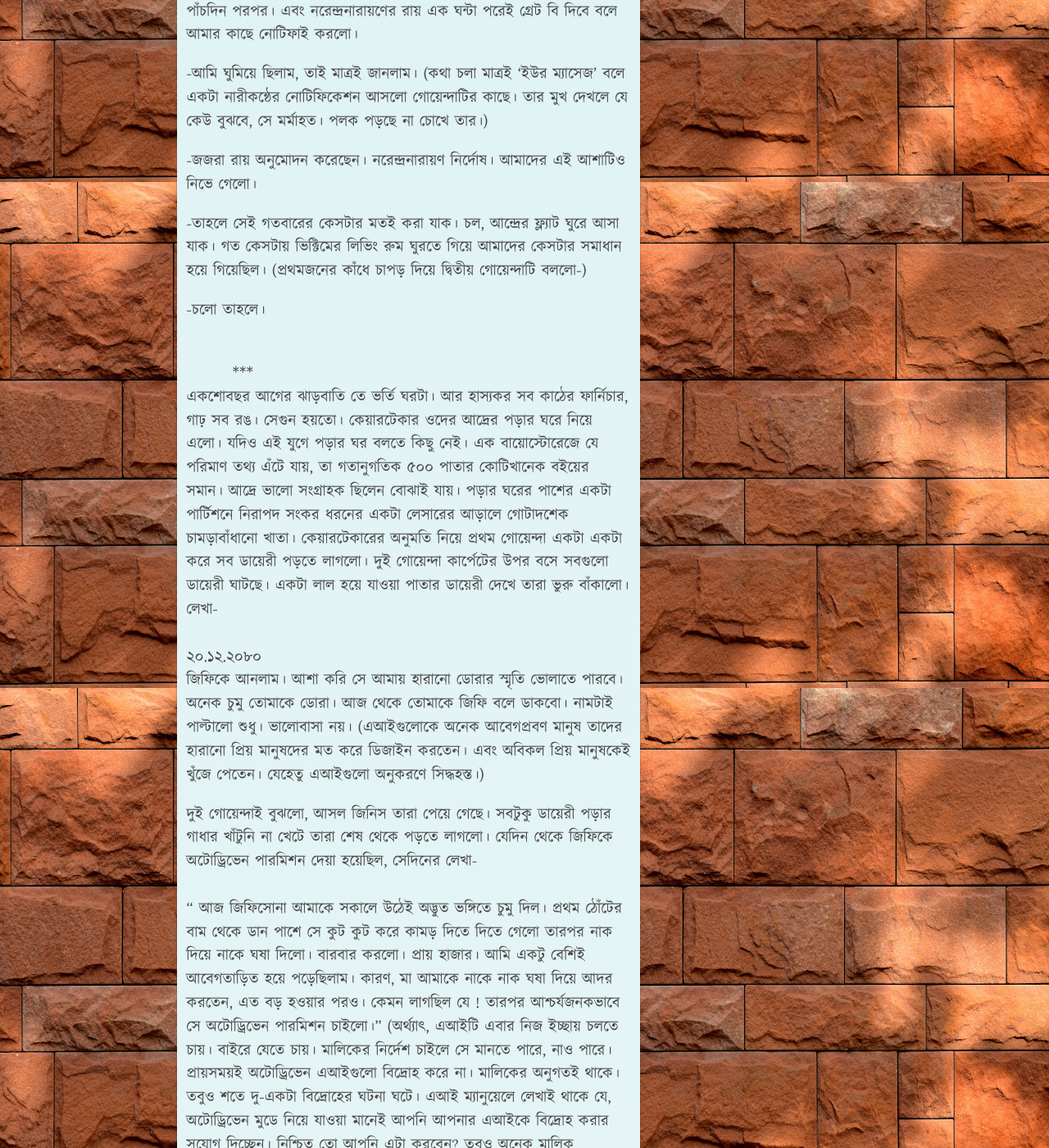
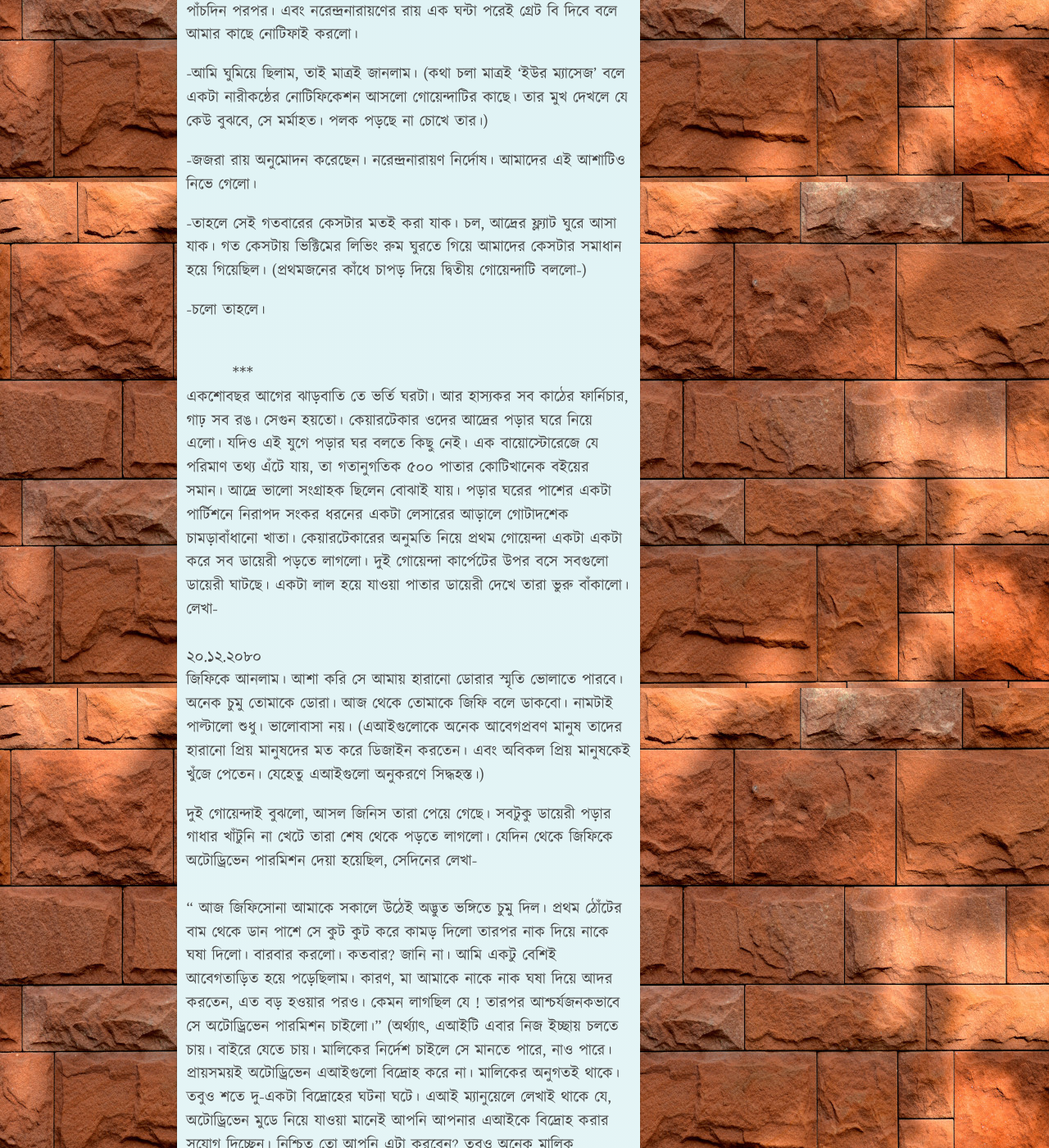
Before and after one commit to Emonshr/emonshr.github.io, a Jekyll site: the page built from _posts/2017-11-10-জিফি.markdown, in a window 1280 px wide and 1400 px high, scrolled down 3480 px. Shown: the whole window at 82% size. Built offline with Jekyll 4.4.1, drawn with Linux system fonts in a browser that asks for light colours; comment, search, counter and statistics services are not loaded; some of the changed text lies outside the part shown.

Commit message:
fixing typos/edits

```diff
--- a/_posts/2017-11-10-জিফি.markdown
+++ b/_posts/2017-11-10-জিফি.markdown
@@ -25,7 +25,7 @@
 
 -হু।
 
--কিন্তু, আমি তো দেখলাম -বাংলাদেশী মা ও রাশিয়ান বাবার ছেলে আন্দ্রে খুব সাধারন একজন লোক। গত দশ বছর সে একবারও স্পেসে যাওয়ার আবেদনও করেনি। অথচ, তার একাউন্টে যথেষ্ট কারেন্সি রয়েছে। (মনে করা হয় যে, টাকা থাকা সত্ত্বেও যারা স্পেসে ঘুরতে যায়না তারা বেশ আত্মনিয়ন্ত্রণ-সম্পন্ন মানুষ। সভ্য সমাজে যদিও তাদের নিয়ে নানান জোকস করা হয়, কিপ্টে বলে)
+-কিন্তু, আমি তো দেখলাম -বাংলাদেশী মা ও রাশিয়ান বাবার ছেলে আদ্রে খুব সাধারন একজন লোক। গত দশ বছর সে একবারও স্পেসে যাওয়ার আবেদনও করেনি। অথচ, তার একাউন্টে যথেষ্ট কারেন্সি রয়েছে। (মনে করা হয় যে, টাকা থাকা সত্ত্বেও যারা স্পেসে ঘুরতে যায়না তারা বেশ আত্মনিয়ন্ত্রণ-সম্পন্ন মানুষ। সভ্য সমাজে যদিও তাদের নিয়ে নানান জোকস করা হয়, কিপ্টে বলে)
 
 -তবে তার এআই গার্লফ্রেন্ডের খবর নিয়ে কি জানলে?
 
@@ -39,19 +39,19 @@
 
 -কি?
 
--আন্দ্রের এআই গার্লফ্রেন্ডটির কোরে এলএইচ কোডটি পাওয়া গেছে।
+-আদ্রের এআই গার্লফ্রেন্ডটির কোরে এলএইচ কোডটি পাওয়া গেছে।
 
 -ওইটা আবার কি জিনিস?
 
 -আরে ওইযে বছরের শুরুতে এআই গঠিত অপরাধ কমানোর জন্য
 
--মুমূর্ষ ব্যক্তিদের কাছ থেকে মৃত্যুর আগমুহূর্তে এআইয়ের কোরে যে কোড আপলোডের ব্যবস্থা করা হয়। যেখানে মালিক বলে দেন, আমার মৃত্যুর পেছনে আমার পোষ্য এআই-টি দায়ী না। আর এই কোডটি কোন মানুষের বায়োস্টোরেজ থেকেই আপলোড করা সম্ভব। যা রিরাইটেবল নয়, প্রতিটা মানুষের বায়োস্টোরেজের সিগনেচার ভিন্ন। সুতরাং জিফি এই অপরাধটি করে নি। তার কোর বিশ্লেষণ করে আন্দ্রের নিঁখুত সিগনেচার পাওয়া গেছে। (এ এমন এক যুগ যেখানে মানুষের শরীরের বিশেষ একটা অংশকে ইলেকট্রনিক্সের স্টোরেজের মত ব্যবহার করা যায় ও অন্যান্য ইলেকট্রনিক গ্যাজেটের সাথেও এই স্টোরেজ থেকে ডেটা আদানপ্রদান করা যায়। ব্যক্তি যদি চায়, তবে সে বায়োস্টোরেজের লিখিত ডেটা Un-rewritable করে দিতে পারে। ইলেকট্রনিক ডিভাইস গলিয়ে না ফেললে এটা ধ্বংস করা সম্ভব না। বায়োস্টোরেজের ডিজাইনার জন জে এই ডিজাইনের সম্পূর্ণ কোডটিই লুকিয়ে ফেলেছিলেন, যাতে কোন সরকার বা দুষ্কৃতিকারীরা এটার রাইট/রিড পারমিশন পরিবর্তন না করতে পারে। এটা বাইপাস করা (পাশ কাটানো) প্রায় অসম্ভব- এরকমই মনে করা হয়। কারণ এই স্টোরেজে একবার ভুল পাসওয়ার্ড চাপলেই তা লক হয়ে যায় ও শরীরের অন্য একটা অংশে বায়োস্টোরেজ বসাতে হয়। সবকিছু এখন বায়নারি থেকে কোয়ান্টাম ভিত্তিক করতে প্রস্তুতি নিচ্ছে মানুষেরা। তবুও এই ক্লাসিক প্রযুক্তিটি তার কাজ করে যাচ্ছে। )
+-মুমূর্ষ ব্যক্তিদের কাছ থেকে মৃত্যুর আগমুহূর্তে এআইয়ের কোরে যে কোড আপলোডের ব্যবস্থা করা হয়। যেখানে মালিক বলে দেন, আমার মৃত্যুর পেছনে আমার পোষ্য এআই-টি দায়ী না। আর এই কোডটি কোন মানুষের বায়োস্টোরেজ থেকেই আপলোড করা সম্ভব। যা রিরাইটেবল নয়, প্রতিটা মানুষের বায়োস্টোরেজের সিগনেচার ভিন্ন। সুতরাং জিফি এই অপরাধটি করে নি। তার কোর বিশ্লেষণ করে আদ্রের নিঁখুত সিগনেচার পাওয়া গেছে। (এ এমন এক যুগ যেখানে মানুষের শরীরের বিশেষ একটা অংশকে ইলেকট্রনিক্সের স্টোরেজের মত ব্যবহার করা যায় ও অন্যান্য ইলেকট্রনিক গ্যাজেটের সাথেও এই স্টোরেজ থেকে ডেটা আদানপ্রদান করা যায়। ব্যক্তি যদি চায়, তবে সে বায়োস্টোরেজের লিখিত ডেটা Un-rewritable করে দিতে পারে। ইলেকট্রনিক ডিভাইস গলিয়ে না ফেললে এটা ধ্বংস করা সম্ভব না। বায়োস্টোরেজের ডিজাইনার জন জে এই ডিজাইনের সম্পূর্ণ কোডটিই লুকিয়ে ফেলেছিলেন, যাতে কোন সরকার বা দুষ্কৃতিকারীরা এটার রাইট/রিড পারমিশন পরিবর্তন না করতে পারে। এটা বাইপাস করা (পাশ কাটানো) প্রায় অসম্ভব- এরকমই মনে করা হয়। কারণ এই স্টোরেজে একবার ভুল পাসওয়ার্ড চাপলেই তা লক হয়ে যায় ও শরীরের অন্য একটা অংশে বায়োস্টোরেজ বসাতে হয়। সবকিছু এখন বায়নারি থেকে কোয়ান্টাম ভিত্তিক করতে প্রস্তুতি নিচ্ছে মানুষেরা। তবুও এই ক্লাসিক প্রযুক্তিটি তার কাজ করে যাচ্ছে। )
 
 -জিফি মানে এআইটা তাহলে নিশ্চিতভাবেই এই অপরাধটা করেনি।
 
 -না।
 
--তবে আন্দ্রে মৃত্যুর আগে যাদের সাথে যোগাযোগ করেছিল, তার ইলেকট্রনিক ডেটা সব সংগ্রহ করো।
+-তবে আদ্রে মৃত্যুর আগে যাদের সাথে যোগাযোগ করেছিল, তার ইলেকট্রনিক ডেটা সব সংগ্রহ করো।
 
 &nbsp;
         ***
@@ -63,13 +63,13 @@
 
 -সেটাই কথা। ইনভেস্টিগেশন থেমে থাকলে অপরাধীরা ক্লু লুপ্ত করার সব সুযোগ পেয়ে যাবে। (সরকারী কিছু কর্মকর্তা বাদে কারো কাছে চলমান বিচারের খবর প্রকাশ করা যেহেতু নিষেধ)
 
--এই কেসটি কোনদিকে মোড় নিচ্ছে আমি জানি না। এই দেখো, আন্দ্রের যোগাযোগের লগ। সে জিফি ঘরের বাইরে কোথাও গেলে জিফির সাথে যোগাযোগ করতো এবং এছাড়া শুধুই নরেন্দ্রনারায়ণকে নক করতো। একদিন, দুইদিন কখনো পাঁচদিন পরপর। এবং নরেন্দ্রনারায়ণের রায় এক ঘন্টা পরেই গ্রেট বি দিবে বলে আমার কাছে নোটিফাই করলো।
+-এই কেসটি কোনদিকে মোড় নিচ্ছে আমি জানি না। এই দেখো, আদ্রের যোগাযোগের লগ। সে জিফি ঘরের বাইরে কোথাও গেলে জিফির সাথে যোগাযোগ করতো এবং এছাড়া শুধুই নরেন্দ্রনারায়ণকে নক করতো। একদিন, দুইদিন কখনো পাঁচদিন পরপর। এবং নরেন্দ্রনারায়ণের রায় এক ঘন্টা পরেই গ্রেট বি দিবে বলে আমার কাছে নোটিফাই করলো।
 
 -আমি ঘুমিয়ে ছিলাম, তাই মাত্রই জানলাম। (কথা চলা মাত্রই 'ইউর ম্যাসেজ' বলে একটা নারীকন্ঠের নোটিফিকেশন আসলো গোয়েন্দাটির কাছে। তার মুখ দেখলে যে কেউ বুঝবে, সে মর্মাহত। পলক পড়ছে না চোখে তার।)
 
 -জজরা রায় অনুমোদন করেছেন। নরেন্দ্রনারায়ণ নির্দোষ। আমাদের এই আশাটিও নিভে গেলো।
 
--তাহলে সেই গতবারের কেসটার মতই করা যাক। চল, আন্দ্রের ফ্ল্যাট ঘুরে আসা যাক। গত কেসটায় ভিক্টিমের লিভিং রুম ঘুরতে গিয়ে আমাদের কেসটার সমাধান হয়ে গিয়েছিল। (প্রথমজনের কাঁধে চাপড় দিয়ে দ্বিতীয় গোয়েন্দাটি বললো-)
+-তাহলে সেই গতবারের কেসটার মতই করা যাক। চল, আদ্রের ফ্ল্যাট ঘুরে আসা যাক। গত কেসটায় ভিক্টিমের লিভিং রুম ঘুরতে গিয়ে আমাদের কেসটার সমাধান হয়ে গিয়েছিল। (প্রথমজনের কাঁধে চাপড় দিয়ে দ্বিতীয় গোয়েন্দাটি বললো-)
 
 -চলো তাহলে।
 
@@ -82,7 +82,7 @@
 
 দুই গোয়েন্দাই বুঝলো, আসল জিনিস তারা পেয়ে গেছে। সবটুকু ডায়েরী পড়ার গাধার খাঁটুনি না খেটে তারা শেষ থেকে পড়তে লাগলো। যেদিন থেকে জিফিকে অটোড্রিভেন পারমিশন দেয়া হয়েছিল, সেদিনের লেখা-
 &nbsp;
-" আজ জিফিসোনা আমাকে সকালে উঠেই অদ্ভুত ভঙ্গিতে চুমু দিল। প্রথম ঠোঁটের বাম থেকে ডান পাশে সে কুট কুট করে কামড় দিতে দিতে গেলো তারপর নাক দিয়ে নাকে ঘষা দিলো। বারবার করলো। প্রায় হাজার। আমি একটু বেশিই আবেগতাড়িত হয়ে পড়েছিলাম। কারণ, মা আমাকে নাকে নাক ঘষা দিয়ে আদর করতেন, এত বড় হওয়ার পরও। কেমন লাগছিল যে ! তারপর আশ্চর্যজনকভাবে সে অটোড্রিভেন পারমিশন চাইলো।" (অর্থ্যাৎ, এআইটি এবার নিজ ইচ্ছায় চলতে চায়। বাইরে যেতে চায়। মালিকের নির্দেশ চাইলে সে মানতে পারে, নাও পারে। প্রায়সময়ই অটোড্রিভেন এআইগুলো বিদ্রোহ করে না। মালিকের অনুগতই থাকে। তবুও শতে দু-একটা বিদ্রোহের ঘটনা ঘটে। এআই ম্যানুয়েলে লেখাই থাকে যে, অটোড্রিভেন মুডে নিয়ে যাওয়া মানেই আপনি আপনার এআইকে বিদ্রোহ করার সুযোগ দিচ্ছেন। নিশ্চিত তো আপনি এটা করবেন? তবুও অনেক মালিক অটোড্রিভেনই পছন্দ করেন। তাদের মতে, এতে তারা হিউম্যান সঙ্গীর সাথে জীবন কাটানোতে যে অনিশ্চয়তার সুখ পেতেন এখানেও সেটা পেয়ে থাকেন।)
+" আজ জিফিসোনা আমাকে সকালে উঠেই অদ্ভুত ভঙ্গিতে চুমু দিল। প্রথম ঠোঁটের বাম থেকে ডান পাশে সে কুট কুট করে কামড় দিলো তারপর নাক দিয়ে নাকে ঘষা দিলো। বারবার করলো। কতবার? জানি না। আমি একটু বেশিই আবেগতাড়িত হয়ে পড়েছিলাম। কারণ, মা আমাকে নাকে নাক ঘষা দিয়ে আদর করতেন, এত বড় হওয়ার পরও। কেমন লাগছিল যে ! তারপর আশ্চর্যজনকভাবে সে অটোড্রিভেন পারমিশন চাইলো।" (অর্থ্যাৎ, এআইটি এবার নিজ ইচ্ছায় চলতে চায়। বাইরে যেতে চায়। মালিকের নির্দেশ চাইলে সে মানতে পারে, নাও পারে। প্রায়সময়ই অটোড্রিভেন এআইগুলো বিদ্রোহ করে না। মালিকের অনুগতই থাকে। তবুও শতে দু-একটা বিদ্রোহের ঘটনা ঘটে। এআই ম্যানুয়েলে লেখাই থাকে যে, অটোড্রিভেন মুডে নিয়ে যাওয়া মানেই আপনি আপনার এআইকে বিদ্রোহ করার সুযোগ দিচ্ছেন। নিশ্চিত তো আপনি এটা করবেন? তবুও অনেক মালিক অটোড্রিভেনই পছন্দ করেন। তাদের মতে, এতে তারা হিউম্যান সঙ্গীর সাথে জীবন কাটানোতে যে অনিশ্চয়তার রোমাঞ্চ পেতেন এখানেও সেটা পেয়ে থাকেন।)
 &nbsp;
 আদ্রের আরো সপ্তাহখানিক পর লেখা ডায়েরি- "জিফি যেন কেমন আমার প্রতি বন্য হয়ে উঠছে। আমাকে বাইরে থেকে ফিরে এমনভাবে জড়িয়ে ধরে যে, মনে হয় আমার পাজরগুলো মুচড়ে যাবে। সবসময়ই শিশুদের মত সাথে সাথে থাকতে চায়। আমি কোথাও উঠে যেতে চাইলে ওকে রেখে যেতে পারি না। আমার কেমন ভয় হয়, বেসিকস অফ হিউম্যানে লেখা আছে- কোন মানুষ যখন তার সঙ্গীর সাথে বিট্রে করে, সে তখন সঙ্গীকে নানান কৃত্রিম আচরণ করে নিশ্চিত করতে চায় তার ব্যাপারে। জিফি যদিও এআই, মানুষ না। সম্ভবত, ওই গবেষণার নিয়ম ওর উপর খাটবে না। আমি চাই না আমার চিন্তা সত্য হোক"
 &nbsp;
--- a/_posts/2018-04-02-শিক্ষণ.markdown
+++ b/_posts/2018-04-02-শিক্ষণ.markdown
@@ -1,5 +1,5 @@
 ---
-title: "শিক্ষণ, পরিবর্তন ও কৃত্রিম বু্দ্ধিমত্তা"
+title: "শিক্ষণ, পরিবর্তন ও কৃত্রিম বুদ্ধিমত্তা"
 layout: post
 preview_text: 'হ্যাঁ, এটা ঠিক যে মানুষ মূলত নতুনত্ব চায়। কোনো কোনো নতুনত্ব আমাদের মন এমনভাবে দখল করে যে তাতে আমরা চমৎকৃত হই। '
 tags: [Foss, License]
```
